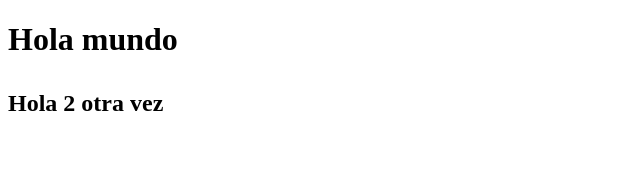
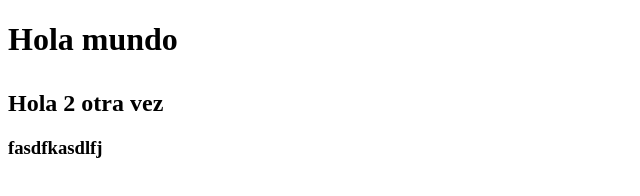
Before and after one commit to IEVN1001-21000554/intro-git, a plain HTML site: page index.html in a window 1280 px wide. Shown: the whole page, without its empty margins (0-640 px from the left). Drawn offline with Linux system fonts and the light colour scheme.

Commit message:
tercer commit

```diff
--- a/index.html
+++ b/index.html
@@ -8,5 +8,6 @@
 <body>
     <h1>Hola mundo</p>
     <h2>Hola 2 otra vez</h2>
+    <h3>fasdfkasdlfj</h3>
 </body>
 </html>
```
